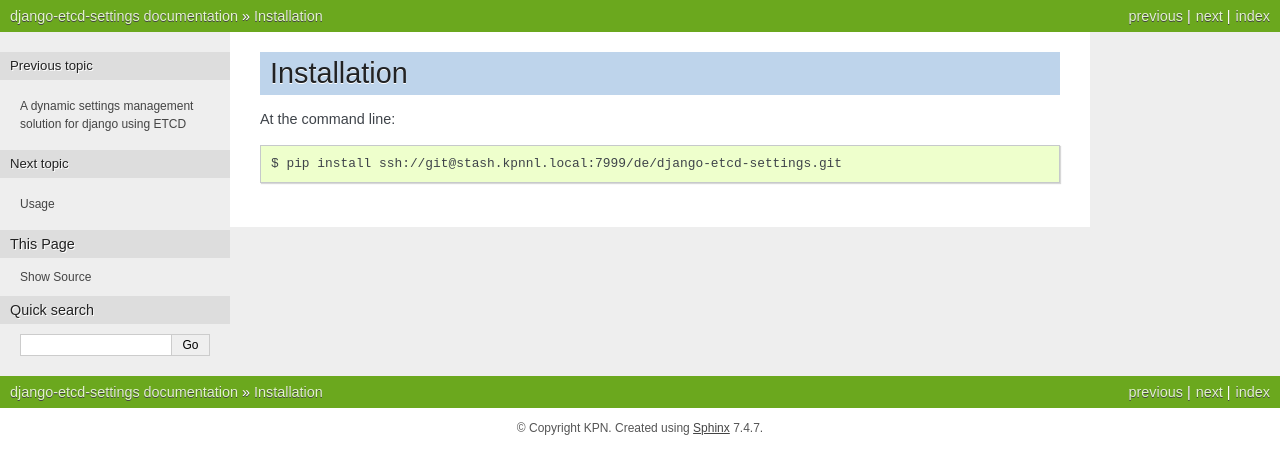
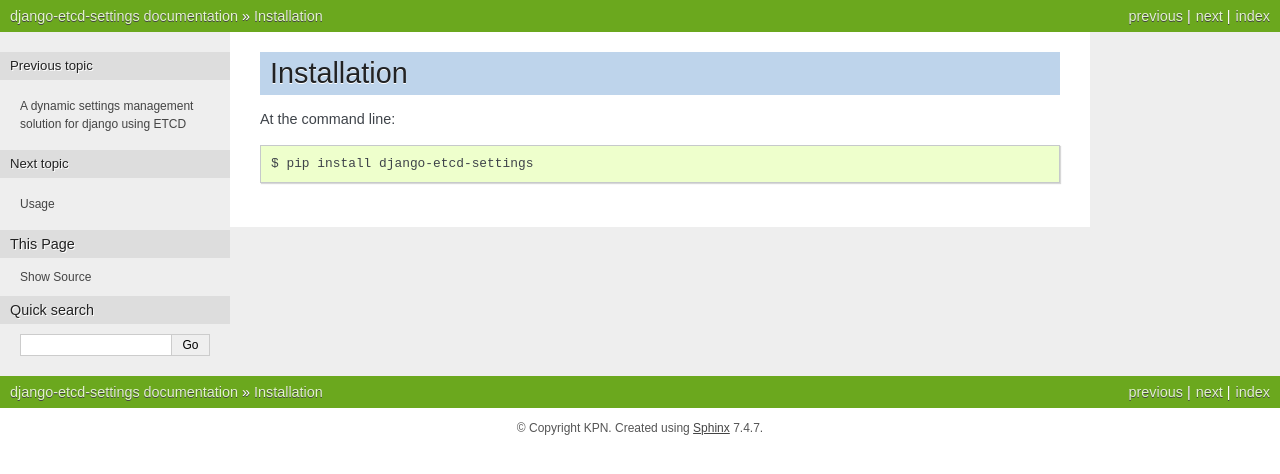
Before and after one commit to kpn/django-etcd-settings, a Sphinx documentation site: the page built from docs/installation.rst, in a window 1280 px wide. Shown: the top 474 px of the page. Built offline with Sphinx 7.4.7, drawn with Linux system fonts in a browser that asks for light colours.

Commit message:
FIX removed stash.kpnnl.local from installation.rst

```diff
--- a/docs/installation.rst
+++ b/docs/installation.rst
@@ -4,4 +4,4 @@ Installation
 
 At the command line::
 
-    $ pip install ssh://git@stash.kpnnl.local:7999/de/django-etcd-settings.git
+    $ pip install django-etcd-settings
```
